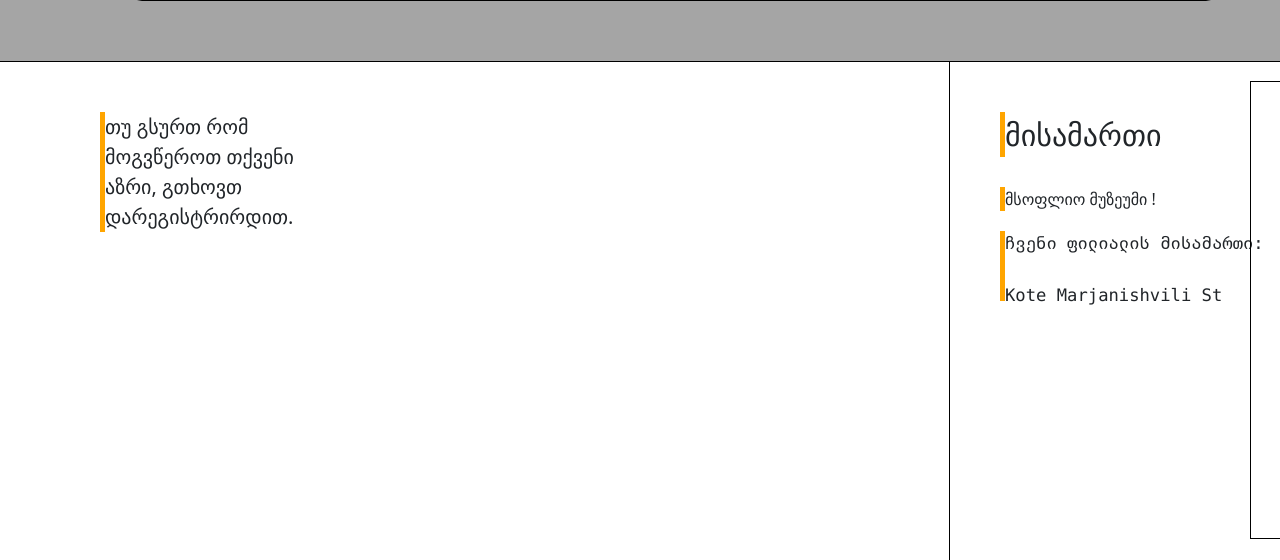
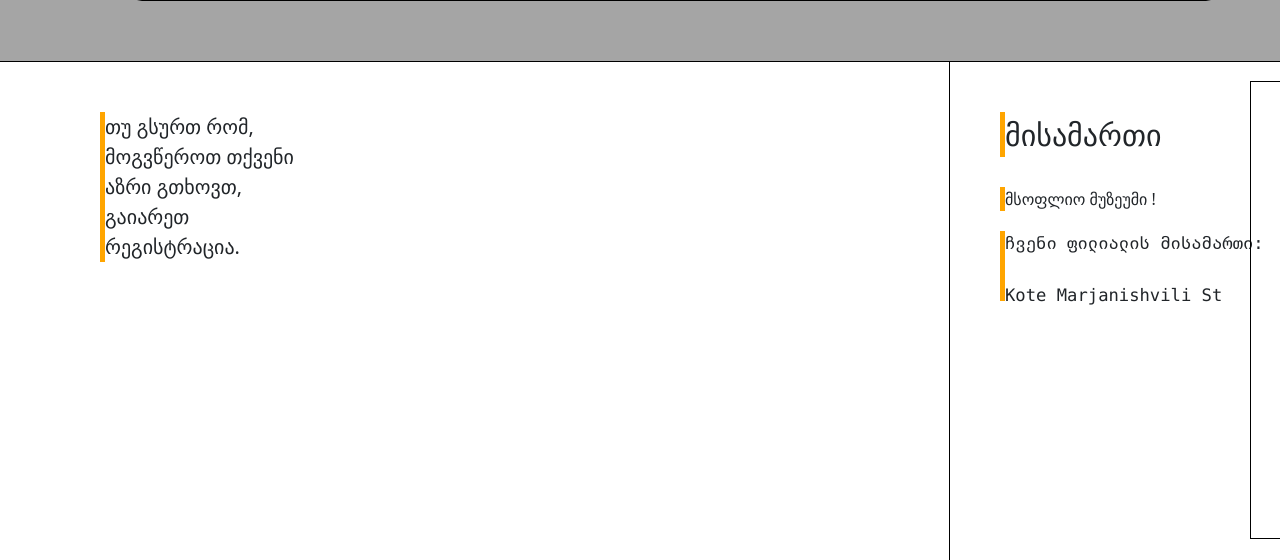
Before and after one commit to Lol0k28/Museum.s, a Flask app: page /contact in a window 1280 px wide; the page is wider, and only the part inside the window is pictured. Shown: the part 1029-1589 px from the top of that part. Run offline with Flask 3, Linux system fonts and the light colour scheme; a map, chart or similar area stays blank; some libraries are stand-ins or nearby versions; grey boxes are pictures that could not be loaded.

Commit message:
Update contact.html

```diff
--- a/templates/contact.html
+++ b/templates/contact.html
@@ -233,8 +233,8 @@ font-size:17.2px;
             </div>
         </form>
         {% else %}
-        <div class="user-opinion_title" style="font-size:20px;">თუ გსურთ რომ მოგვწეროთ თქვენი აზრი, გთხოვთ
-            დარეგისტრირდით.
+        <div class="user-opinion_title" style="font-size:20px;">თუ გსურთ რომ, მოგვწეროთ თქვენი აზრი გთხოვთ,
+           გაიარეთ რეგისტრაცია.
         </div>
         {% endif %}
     </div>
```
